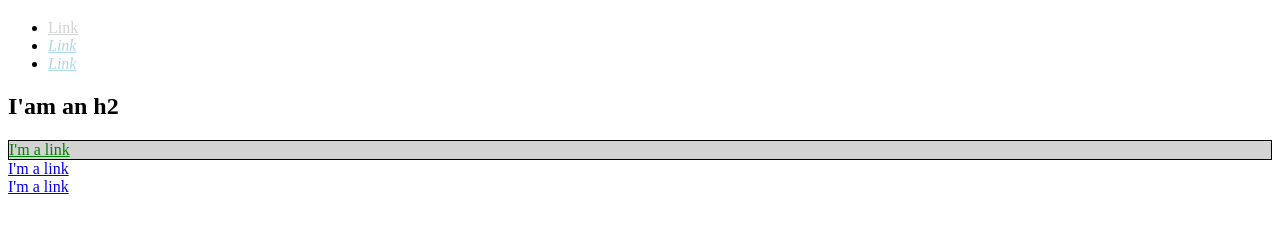
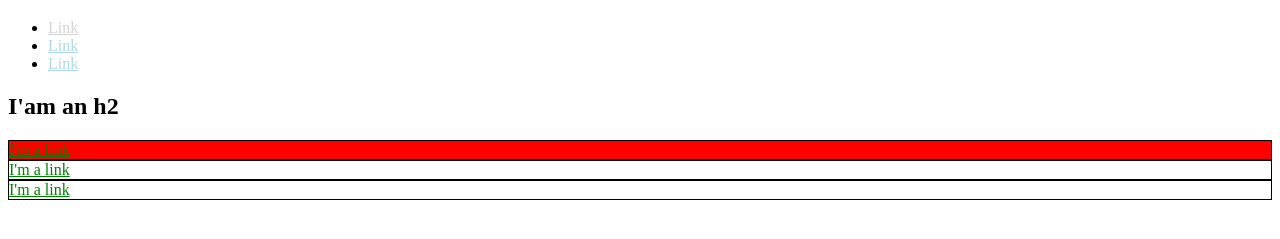
Before and after one commit to yap19jr/learning-css, a plain HTML site: page index.html in a window 1280 px wide. Shown: the part 61-300 px from the top of the page. Drawn offline with Linux system fonts and the light colour scheme.

Commit message:
overwrite id style in more spicific

```diff
--- a/css/main.css
+++ b/css/main.css
@@ -19,4 +19,11 @@
   }
   .bio-box a{
     color: green;
+
   }
+  #exec-bio.alert {
+    background: red;
+  }
+  .alert{
+    background: red;
+  }
--- a/index.html
+++ b/index.html
@@ -15,17 +15,17 @@
     <h1>I'm an h1</h1>
     <ul>
       <li><a href="https://example.com" id="special-link">Link</a></li>
-      <li><a href="https://example.com" class="regular-link italics">Link</a></li>
-      <li><a href="https://example.com" class="regular-link italics">Link</a></li>
+      <li><a href="https://example.com" class="regular-link ">Link</a></li>
+      <li><a href="https://example.com" class="regular-link ">Link</a></li>
     </ul>
     <h2>I'am an h2</h2>
-    <div id="exec-bio" class="bio-box">
+    <div id="exec-bio" class="bio-box alert">
       <a href="https://https://example.com">I'm a link</a>
     </div>
-    <div>
+    <div class="bio-box">
       <a href="https://https://example.com">I'm a link</a>
     </div>
-    <div>
+    <div class="bio-box">
       <a href="https://https://example.com">I'm a link</a>
     </div>
   </body>
```
